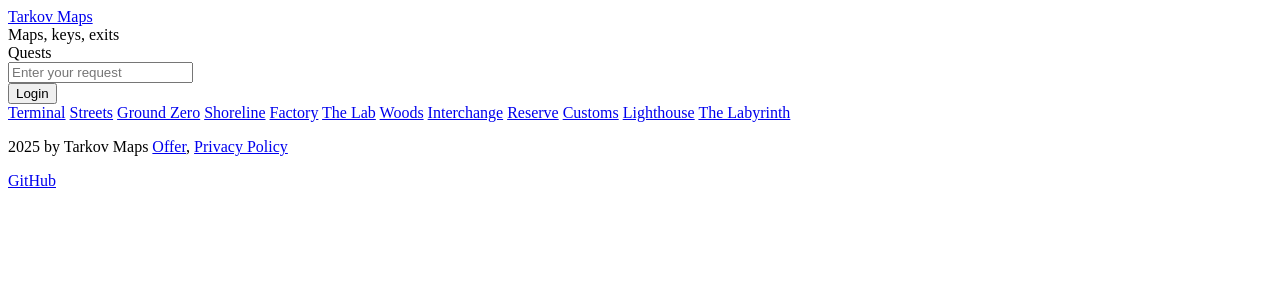
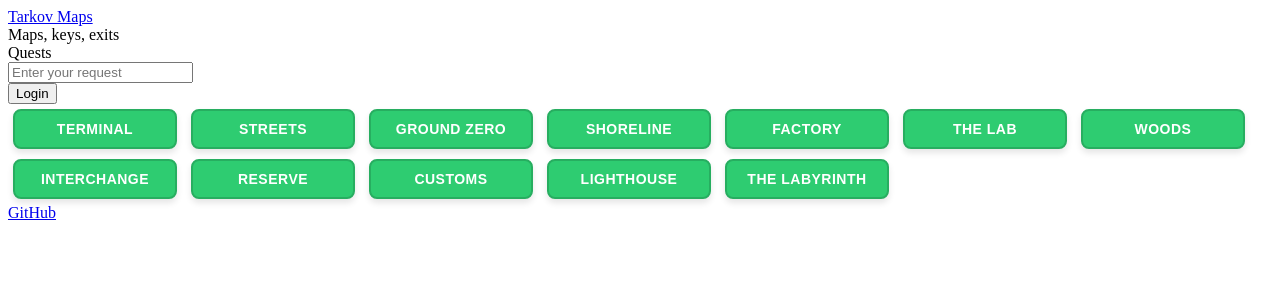
Before and after one commit to randomniht/tarkov_map, a Python web app: template app/templates/base.html in a window 1280 px wide. Shown: the top 300 px of the page. Run offline with Jinja, Linux system fonts and the light colour scheme; the template is opened without the code that fills it, so the values that code supplies are empty.

Commit message:
Add_jscript_map_file

```diff
--- a/app/templates/base.html
+++ b/app/templates/base.html
@@ -5,30 +5,59 @@
     <meta name="viewport" content="width=device-width, initial-scale=1">
     <title>{% block title %}Tarkov Maps{% endblock %}</title>
 
-    <!-- 1. Сначала ОСНОВНЫЕ стили -->
     <link rel="stylesheet" href="/static/css/style.css">
-
-    <!-- 2. ПОТОМ Leaflet (он не должен ломать основную верстку) -->
     <link rel="stylesheet" href="https://unpkg.com/leaflet@1.9.4/dist/leaflet.css"
     integrity="sha256-p4NxAoJBhIIN+hmNHrzRCf9tD/miZyoHS5obTRR9BMY="
     crossorigin=""/>
 
-    <!-- 3. Свои инлайновые стили для карты (если нужны) -->
     <style>
-        /* Критические стили для карты */
         #map {
             width: 100%;
             height: 100%;
         }
+        .leaflet-container {
+            background: #1a1a1a;
+        }
+        .map_btn{
+            display: inline-block;
+    background-color: #2ecc71;
+    color: white;
+    text-decoration: none;
+    padding: 10px 20px;
+    margin: 5px;
+    border-radius: 8px;
+    font-weight: bold;
+    text-align: center;
+    min-width: 120px;
+    border: 2px solid #27ae60;
+    box-shadow: 0 4px 6px rgba(0, 0, 0, 0.1);
+    transition: all 0.3s ease;
+    font-family: Arial, sans-serif;
+    font-size: 14px;
+    cursor: pointer;
+    text-transform: uppercase;
+    letter-spacing: 0.5px;
+        }
+          a:hover {
+        background-color: #27ae60 !important;
+        transform: translateY(-2px) !important;
+        box-shadow: 0 6px 12px rgba(0, 0, 0, 0.15) !important;
+    }
 
-        /* Переопределяем стили Leaflet, которые ломают верстку */
-        .leaflet-container {
-            background: #1a1a1a !important;
-        }
+    a:active {
+        background-color: #229954 !important;
+        transform: translateY(0) !important;
+        box-shadow: 0 2px 4px rgba(0, 0, 0, 0.1) !important;
+    }
+
+    a.active {
+        background-color: #1e8449 !important;
+        box-shadow: 0 0 0 3px rgba(46, 204, 113, 0.5) !important;
+        border-color: #145a32 !important;
+    }
     </style>
 </head>
 <body>
-    <!-- ВАША ВЕРСТКА -->
     <header class="header">
         <div class="second_row">
             <div class="header_container">
@@ -51,18 +80,18 @@
         <div class="third_row">
             <div class="header_container">
                 <div class="selected_links-info" id="maps-keys-exits">
-                    <a href="/map/terminal">Terminal</a>
-                    <a href="/map/streets">Streets</a>
-                    <a href="/map/ground-zero">Ground Zero</a>
-                    <a href="/map/shoreline">Shoreline</a>
-                    <a href="/map/factory">Factory</a>
-                    <a href="/map/labs">The Lab</a>
-                    <a href="/map/woods">Woods</a>
-                    <a href="/map/interchange">Interchange</a>
-                    <a href="/map/reserve">Reserve</a>
-                    <a href="/map/customs">Customs</a>
-                    <a href="/map/lighthouse">Lighthouse</a>
-                    <a href="/map/the-labyrinth">The Labyrinth</a>
+                    <a class="map_btn" href="/map/terminal">Terminal</a>
+                    <a class="map_btn" href="/map/streets">Streets</a>
+                    <a class="map_btn" href="/map/ground-zero">Ground Zero</a>
+                    <a class="map_btn" href="/map/shoreline">Shoreline</a>
+                    <a class="map_btn" href="/map/factory">Factory</a>
+                    <a class="map_btn" href="/map/labs">The Lab</a>
+                    <a class="map_btn" href="/map/woods">Woods</a>
+                    <a class="map_btn" href="/map/interchange">Interchange</a>
+                    <a class="map_btn" href="/map/reserve">Reserve</a>
+                    <a class="map_btn" href="/map/customs">Customs</a>
+                    <a class="map_btn" href="/map/lighthouse">Lighthouse</a>
+                    <a class="map_btn" href="/map/the-labyrinth">The Labyrinth</a>
                 </div>
             </div>
         </div>
@@ -70,41 +99,28 @@
 
     <main class="map_main">
         {% block content %}
-        <!-- Content goes here -->
         {% endblock %}
     </main>
 
     <footer class="footer">
-        <div class="footer__container">
-            <div class="footer__copyrightsInfo">
-                <p class="author">
-                    2025 by <span class="author__name">Tarkov Maps</span>
-                    <a href="/offer" target="_blank">Offer</a>,
-                    <a href="/policy" target="_blank">Privacy Policy</a>
-                </p>
-            </div>
             <div class="footer__social">
-                <a href="https://github.com" target="_blank">GitHub</a>
+                <a href="https://github.com/randomniht" target="_blank">GitHub</a>
             </div>
         </div>
     </footer>
 
-    <!-- Leaflet JS в самом конце -->
     <script src="https://unpkg.com/leaflet@1.9.4/dist/leaflet.js"
-     integrity=""
      crossorigin=""></script>
     {% block scripts %}
     {% endblock %}
 
     <script>
-        // Функция для подсветки активной карты
         document.addEventListener('DOMContentLoaded', function() {
             const currentPath = window.location.pathname;
             const mapLinks = document.querySelectorAll('.third_row a');
 
             mapLinks.forEach(link => {
-                const linkPath = link.getAttribute('href');
-                if (currentPath === linkPath) {
+                if (currentPath === link.getAttribute('href')) {
                     link.classList.add('active');
                 }
             });
```
Also changed, not shown: app/static/js/main.js (+107 -0 lines), app/templates/map.html (+5 -47 lines).
